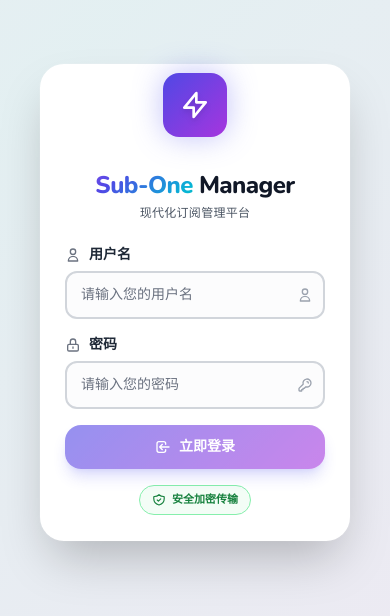
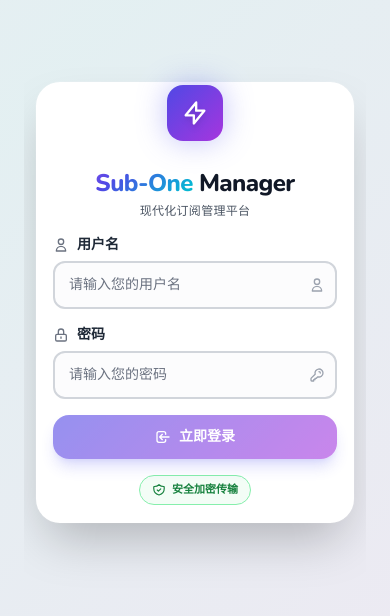
Before and after one commit to binbankm/Sub-One, a Vue app: page / in a window 390 px wide. Shown: the part 144-760 px from the top of the page. Built offline with nearby package versions, Linux system fonts and the light colour scheme; no server answers.

Commit message:
这次好了

```diff
--- a/src/App.vue
+++ b/src/App.vue
@@ -388,6 +388,7 @@ onMounted(() => {
   align-items: center; /* 垂直居中 */
   justify-content: center; /* 水平居中 */
   padding: 1.5rem;
+  overflow: hidden; /* 隐藏滚动条 */
 }
 
 /* 加载状态容器 - 垂直排列加载动画和文字 */
--- a/src/components/views/LoginView.vue
+++ b/src/components/views/LoginView.vue
@@ -128,21 +128,21 @@ const handleKeyPress = (e: KeyboardEvent) => {
 
 <template>
   <!-- 登录页面容器 -->
-  <div class="min-h-screen flex items-center justify-center p-4 sm:p-6 relative">
+  <div class="min-h-screen flex items-center justify-center p-3 sm:p-6 relative overflow-hidden">
 
     <!-- ==================== 登录卡片 ==================== -->
-    <div class="relative w-full max-w-full p-6 sm:max-w-[520px] sm:p-16 bg-white dark:bg-gray-900 rounded-3xl sm:rounded-[2.5rem] border border-white/30 dark:border-white/10 animate-scale-in isolate
+    <div class="relative w-full max-w-full p-4 sm:max-w-[520px] sm:p-16 bg-white dark:bg-gray-900 rounded-3xl sm:rounded-[2.5rem] border border-white/30 dark:border-white/10 animate-scale-in isolate
       shadow-[0_25px_50px_-12px_rgba(0,0,0,0.25),0_0_0_1px_rgba(255,255,255,0.1),inset_0_1px_0_rgba(255,255,255,0.6)]
       dark:shadow-[0_25px_50px_-12px_rgba(0,0,0,0.5),0_0_0_1px_rgba(255,255,255,0.05),inset_0_1px_0_rgba(255,255,255,0.1)]
       backdrop-blur-xl mx-auto transition-all duration-300">
 
       <!-- Logo 区域 -->
-      <div class="text-center mb-6 sm:mb-10 animate-fade-in-down">
+      <div class="text-center mb-4 sm:mb-10 animate-fade-in-down">
         <!-- Logo 图标容器 -->
-        <div class="flex justify-center mb-4 sm:mb-8">
-          <div class="w-16 h-16 sm:w-24 sm:h-24 flex items-center justify-center bg-gradient-to-br from-primary-500 to-secondary-500 rounded-2xl sm:rounded-[1.75rem] shadow-glow-primary animate-bounce">
+        <div class="flex justify-center mb-3 sm:mb-8">
+          <div class="w-14 h-14 sm:w-24 sm:h-24 flex items-center justify-center bg-gradient-to-br from-primary-500 to-secondary-500 rounded-2xl sm:rounded-[1.75rem] shadow-glow-primary animate-bounce">
             <!-- 闪电图标 SVG -->
-            <svg xmlns="http://www.w3.org/2000/svg" class="w-8 h-8 sm:w-12 sm:h-12 text-white drop-shadow-md" fill="none" viewBox="0 0 24 24" stroke="currentColor">
+            <svg xmlns="http://www.w3.org/2000/svg" class="w-7 h-7 sm:w-12 sm:h-12 text-white drop-shadow-md" fill="none" viewBox="0 0 24 24" stroke="currentColor">
               <path stroke-linecap="round" stroke-linejoin="round" stroke-width="2" d="M13 10V3L4 14h7v7l9-11h-7z" />
             </svg>
           </div>
@@ -160,7 +160,7 @@ const handleKeyPress = (e: KeyboardEvent) => {
       </div>
 
       <!-- ==================== 登录表单 ==================== -->
-      <div class="mt-6 sm:mt-10 animate-fade-in-up">
+      <div class="mt-4 sm:mt-10 animate-fade-in-up">
         <!-- 用户名输入 -->
         <div class="mb-4 sm:mb-6">
           <label for="username" class="flex items-center gap-2 text-sm font-semibold text-gray-800 dark:text-gray-100 mb-1.5 sm:mb-2.5 sm:text-base">
```
